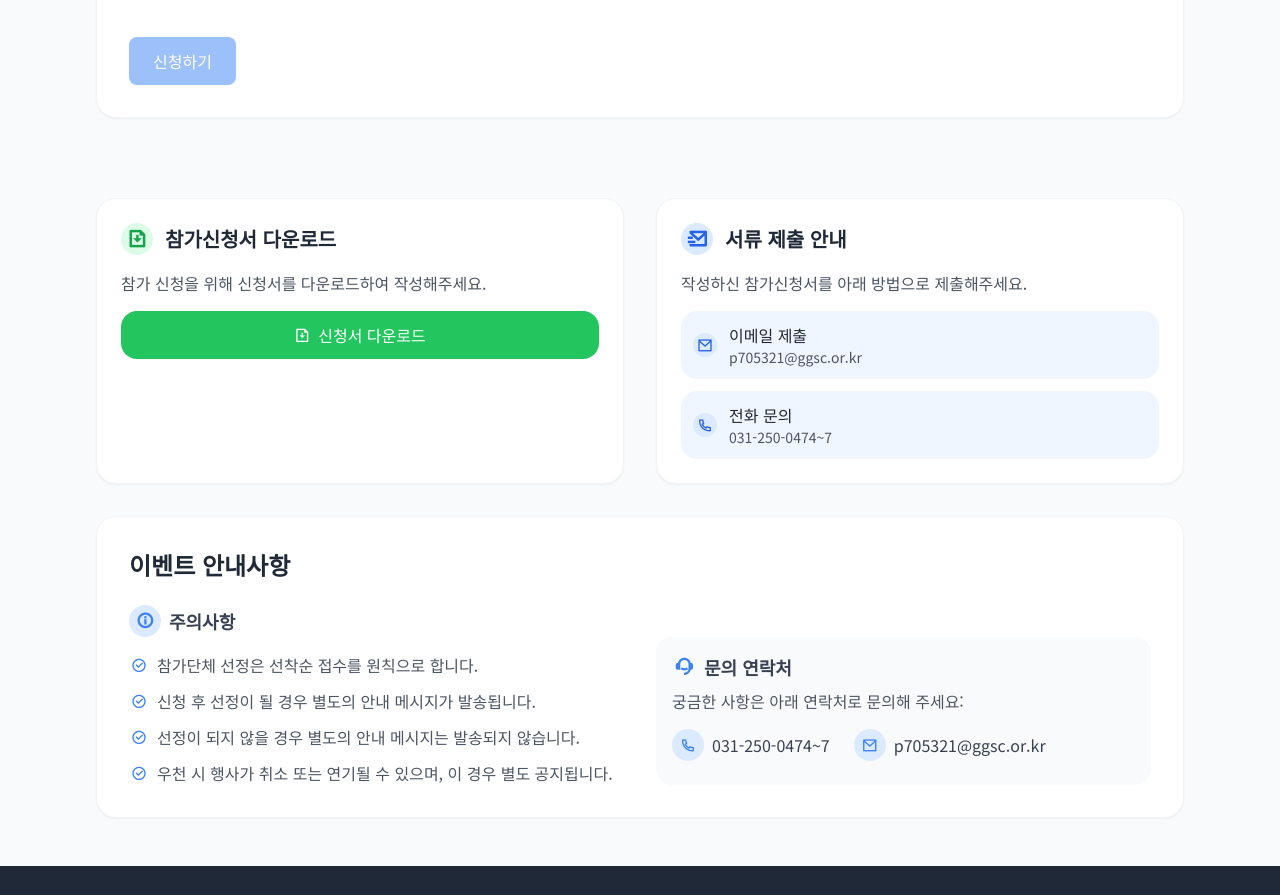
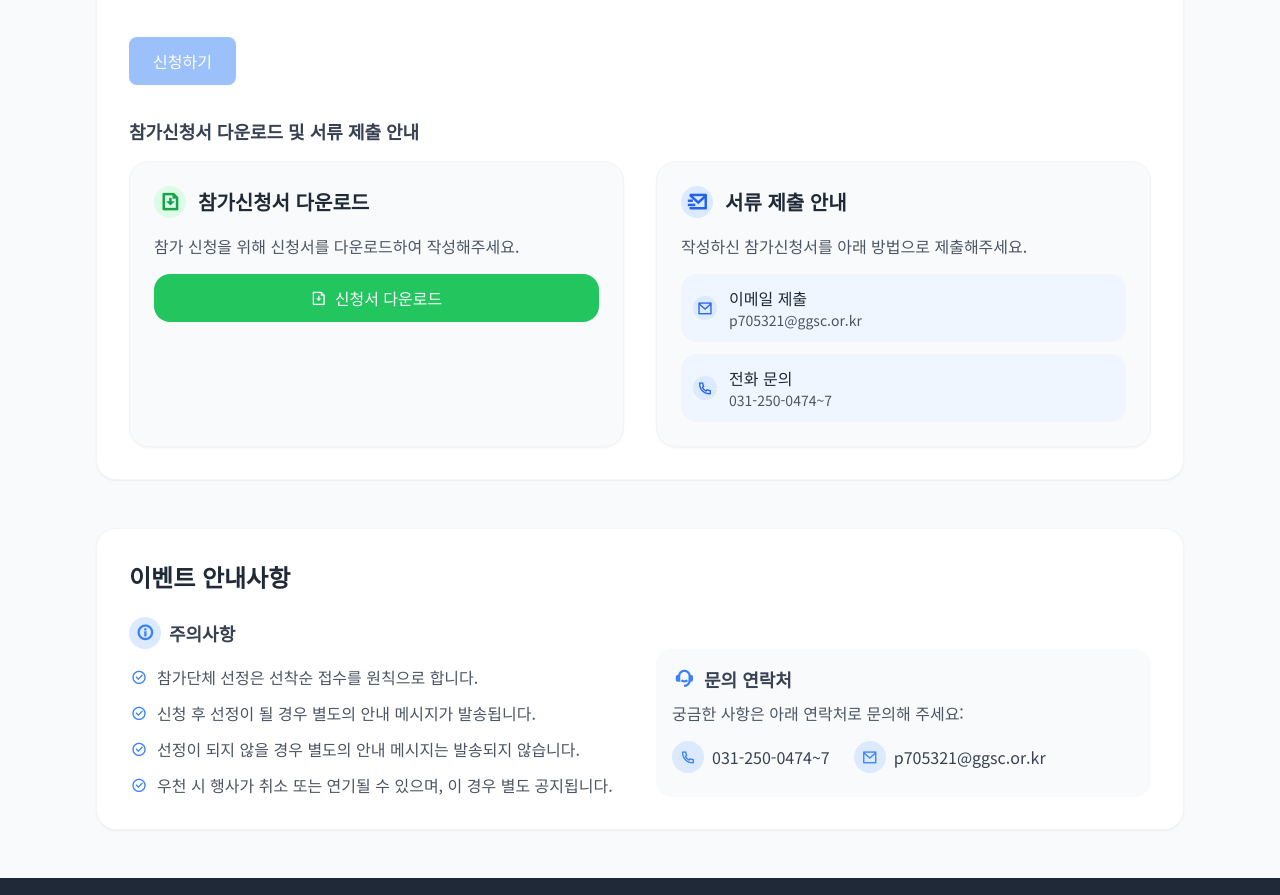
Before and after one commit to sportsbox031/event, a plain HTML site: page index.html in a window 1280 px wide. Shown: the part 1448-2343 px from the top of the page. Drawn offline with nearby package versions, Linux system fonts and the light colour scheme.

Commit message:
Update index.html

```diff
--- a/index.html
+++ b/index.html
@@ -255,14 +255,13 @@
                         </button>
                     </div>
                 </form>
-            </div>
-        </div>
 
                 <!-- 참가신청서 다운로드 및 서류 제출 안내 섹션 -->
-        <div class="container mx-auto px-4 md:px-8 max-w-6xl py-8">
+                <div class="mt-8">
+                    <h3 class="text-lg font-semibold text-gray-700 mb-4">참가신청서 다운로드 및 서류 제출 안내</h3>
                     <div class="grid grid-cols-1 md:grid-cols-2 gap-8">
                         <!-- 참가신청서 다운로드 -->
-                <div class="bg-white rounded-xl shadow-sm border border-gray-100 p-6">
+                        <div class="bg-gray-50 rounded-xl shadow-sm border border-gray-100 p-6">
                             <h2 class="text-xl font-bold text-gray-800 mb-4 flex items-center">
                                 <div class="w-8 h-8 flex items-center justify-center bg-green-100 text-green-600 rounded-full mr-3">
                                     <i class="ri-file-download-line"></i>
@@ -278,7 +277,7 @@
                         </div>
 
                         <!-- 서류 제출 안내 -->
-                <div class="bg-white rounded-xl shadow-sm border border-gray-100 p-6">
+                        <div class="bg-gray-50 rounded-xl shadow-sm border border-gray-100 p-6">
                             <h2 class="text-xl font-bold text-gray-800 mb-4 flex items-center">
                                 <div class="w-8 h-8 flex items-center justify-center bg-blue-100 text-blue-600 rounded-full mr-3">
                                     <i class="ri-mail-send-line"></i>
@@ -307,6 +306,9 @@
                                 </div>
                             </div>
                         </div>
+                    </div>
+                </div>
+
             </div>
         </div>
 
```
Lines whose indentation alone changed are shown as unchanged.
